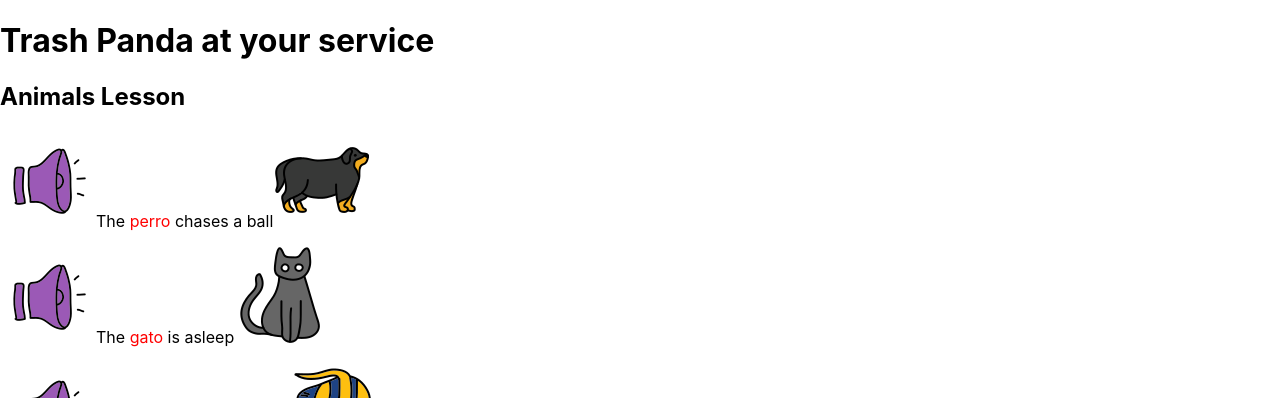
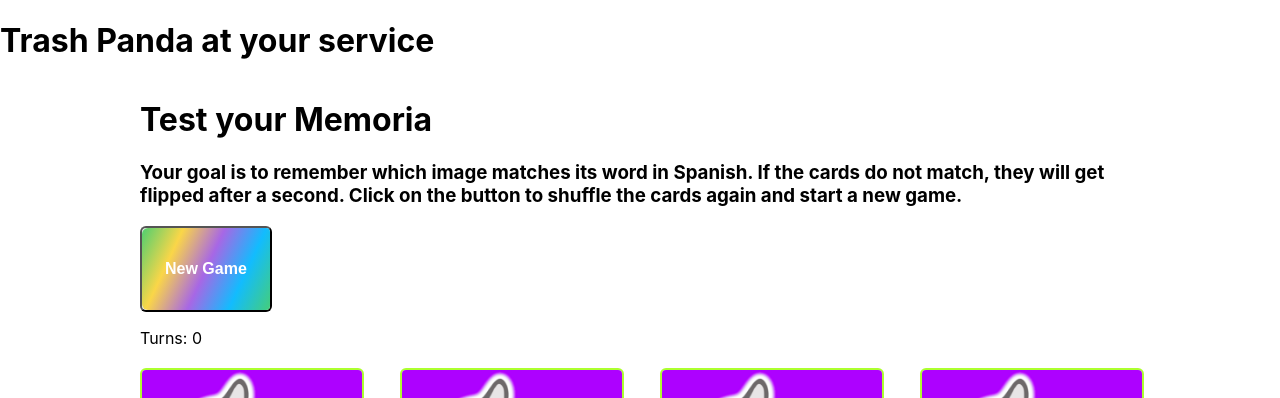
Before and after one commit to CLg003/TrioLingo, a React (Create React App) app in the folder client/: page / in a window 1280 px wide. Shown: the top 398 px of the page. Built offline with nearby package versions, Linux system fonts and the light colour scheme; no server answers; grey boxes are pictures that could not be loaded.

Commit message:
animation added to New Game button

```diff
--- a/client/src/App.js
+++ b/client/src/App.js
@@ -7,7 +7,7 @@ import {words_data} from './words_data.js';
 
 function App() {
   const [words, setWords] = useState(words_data);
-  const [lessonsCompleted, setLessonsCompleted] = useState(2);
+  const [lessonsCompleted, setLessonsCompleted] = useState(3);
 
 
 
--- a/client/src/components/SingleCard.css
+++ b/client/src/components/SingleCard.css
@@ -4,6 +4,54 @@
 }
 
 button {
+    display: inline-block;
+    text-decoration: none;
+    color: #fff;
+    padding: 3px;
+    border-radius:6px;
+    position: relative;
+    overflow: hidden;
+    cursor: pointer;
+    font-size:  1em;
+    font-weight: bold;
+}
+
+button::before {
+    content: "";
+    position: absolute;
+    top: 0;
+    left: 0;
+    width: 200%;
+    height: 100%;
+    background:
+    linear-gradient(115deg,
+    #4fcf70, #fad648,
+    #a767e5, #12bcfe,
+    #44ce7b);
+    background-size: 50% 100%;
+    border-radius: inherit;
+}
+
+button:hover::before {
+    animation: animate_border
+    .85s linear infinite;
+}
+
+button p {
+    display: block;
+    /* background: black; */
+    padding: 13px 20px;
+    border-radius: 3px;
+    position: relative;
+    z-index: 2;
+}
+
+@keyframes animate_border {
+    to {
+        transform: translateX(-50%);
+    }
+}
+/* button {
     background: greenyellow;
     border: 2px solid purple;
     padding: 6px 12px;
@@ -17,7 +65,7 @@ button {
 button:hover {
     background: #c23866;
     color: #fff;
-}
+} */
 
 .card {
     position: relative;
--- a/client/src/containers/Game.js
+++ b/client/src/containers/Game.js
@@ -104,7 +104,7 @@ function Game() {
             <h1> Test your Memoria </h1>
             <h3>Your goal is to remember which image matches its word in Spanish. If the cards do not match,
                 they will get flipped after a second. Click on the button to shuffle the cards again and start a new game.</h3>
-            <button onClick = {shuffleCards}> New Game </button>
+            <button onClick = {shuffleCards}><p> New Game </p> </button>
             <p>Turns: {turns} </p>
             <div className="card-grid">
                 {cards.map(card => (
```
